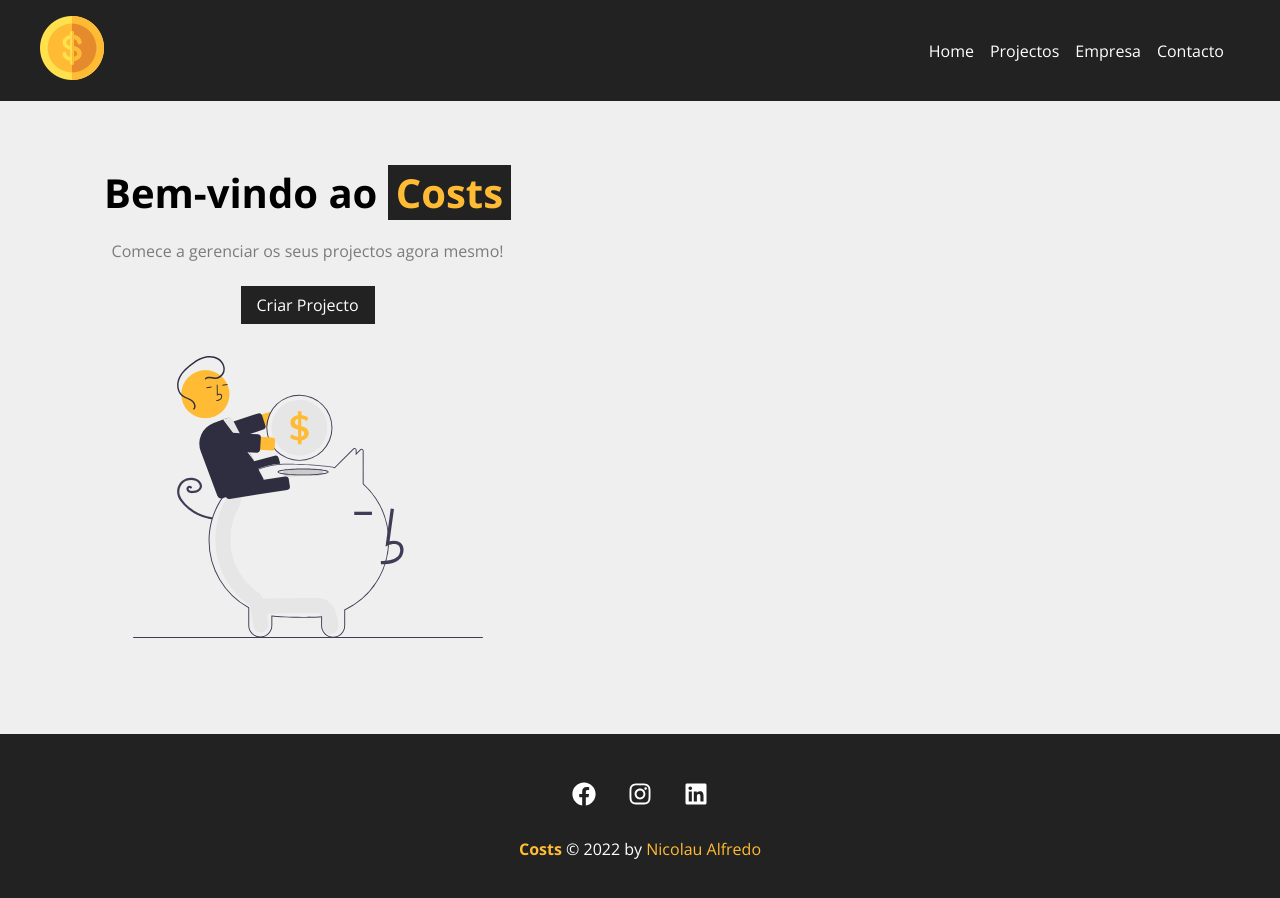
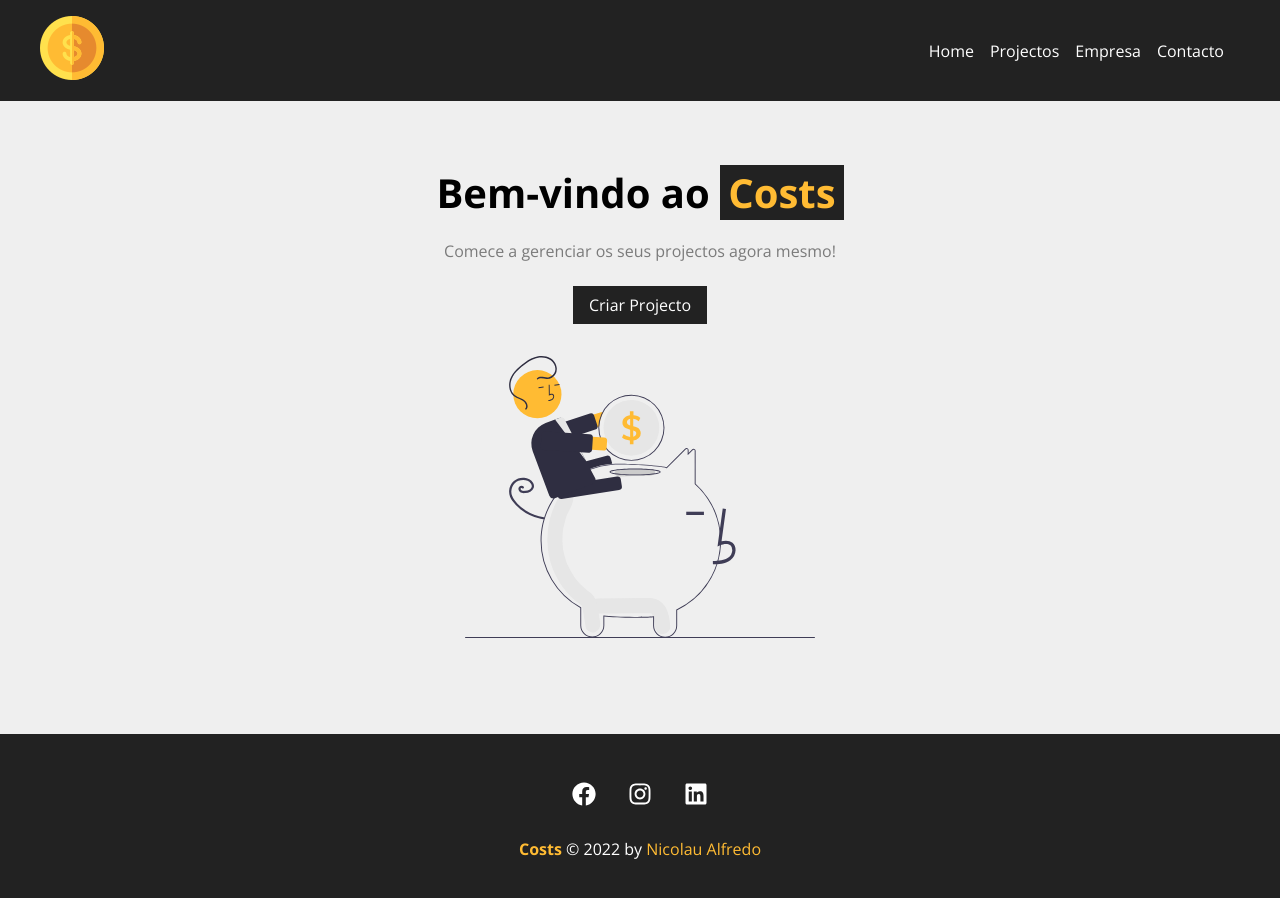
Before and after one commit to NicolauAlfredo/costs-projecto-react, a React (Create React App) app: page / in a window 1280 px wide. Shown: the top 898 px of the page. Built offline with nearby package versions, Linux system fonts and the light colour scheme.

Commit message:
Alterações no HTML e no CSS da Home

```diff
--- a/src/components/pages/Home.js
+++ b/src/components/pages/Home.js
@@ -7,8 +7,8 @@ function Home() {
         <section className={styles.home_container}>
             <h1> Bem-vindo ao <span>Costs</span> </h1>
             <p> Comece a gerenciar os seus projectos agora mesmo! </p>
-            <LinkButton to="/NewProject" text="Criar Projecto" />
-            <img src={savings} alt="Costs" />
+            <LinkButton to="/newProject" text="Criar Projecto" />
+            <img src={savings} alt="savings" />
         </section>
     )
 }
--- a/src/components/pages/Home.module.css
+++ b/src/components/pages/Home.module.css
@@ -1,21 +1,20 @@
 .home_container {
-    height: 100%;
+    width: 100%;
     display: flex;
     flex-direction: column;
     align-items: center;
     justify-content: center;
-    align-content: center;
     padding: 4em;
   }
 
   .home_container h1 {
     font-size: 2.5em;
-    margin-bottom: .5em;
+    margin-bottom: 0.5em;
   }
 
   .home_container h1 span {
     color: #ffbb33;
-    padding: 0 .2em;
+    padding: 0 0.2em;
     background-color: #222;
   }
 
```
Lines whose indentation alone changed are shown as unchanged.
